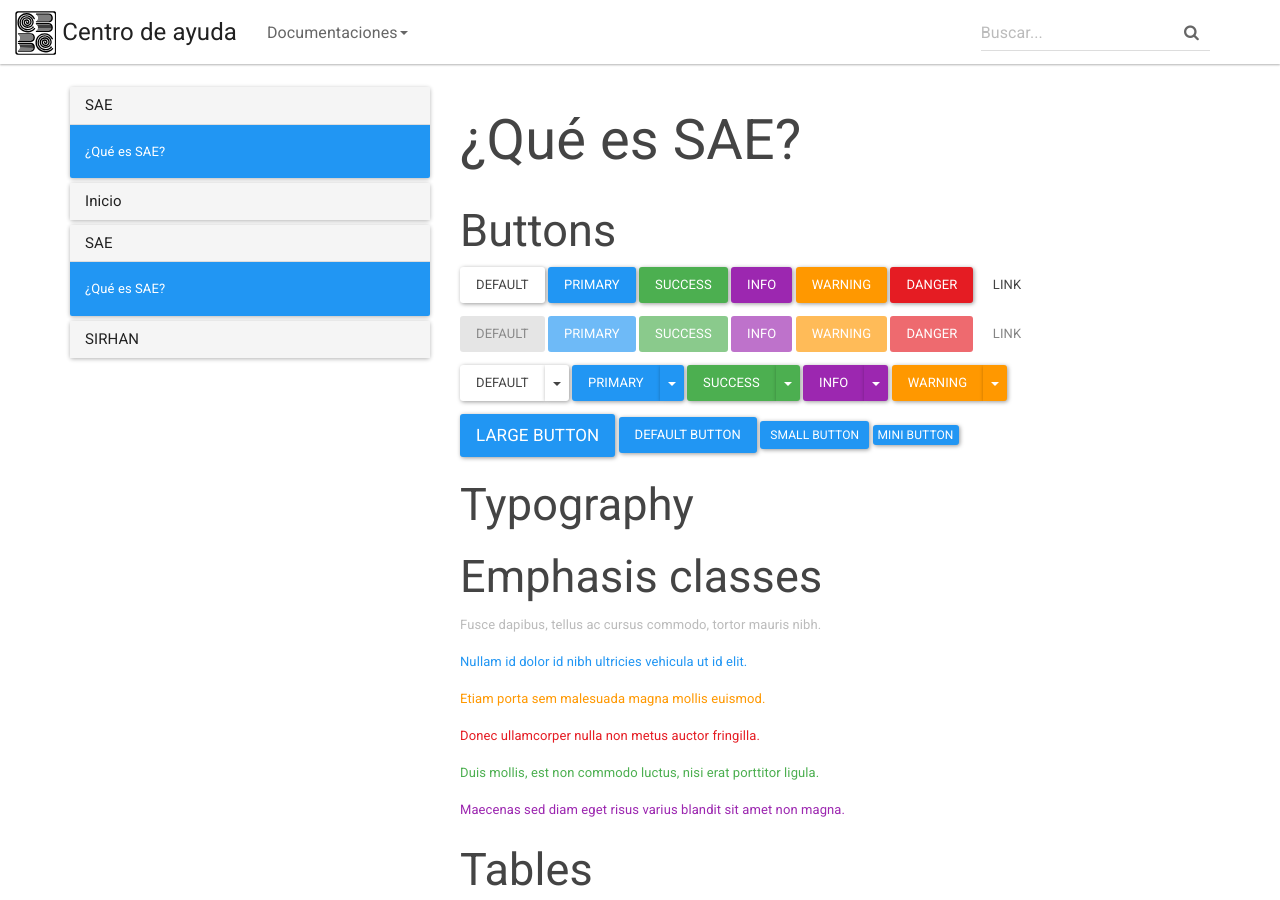
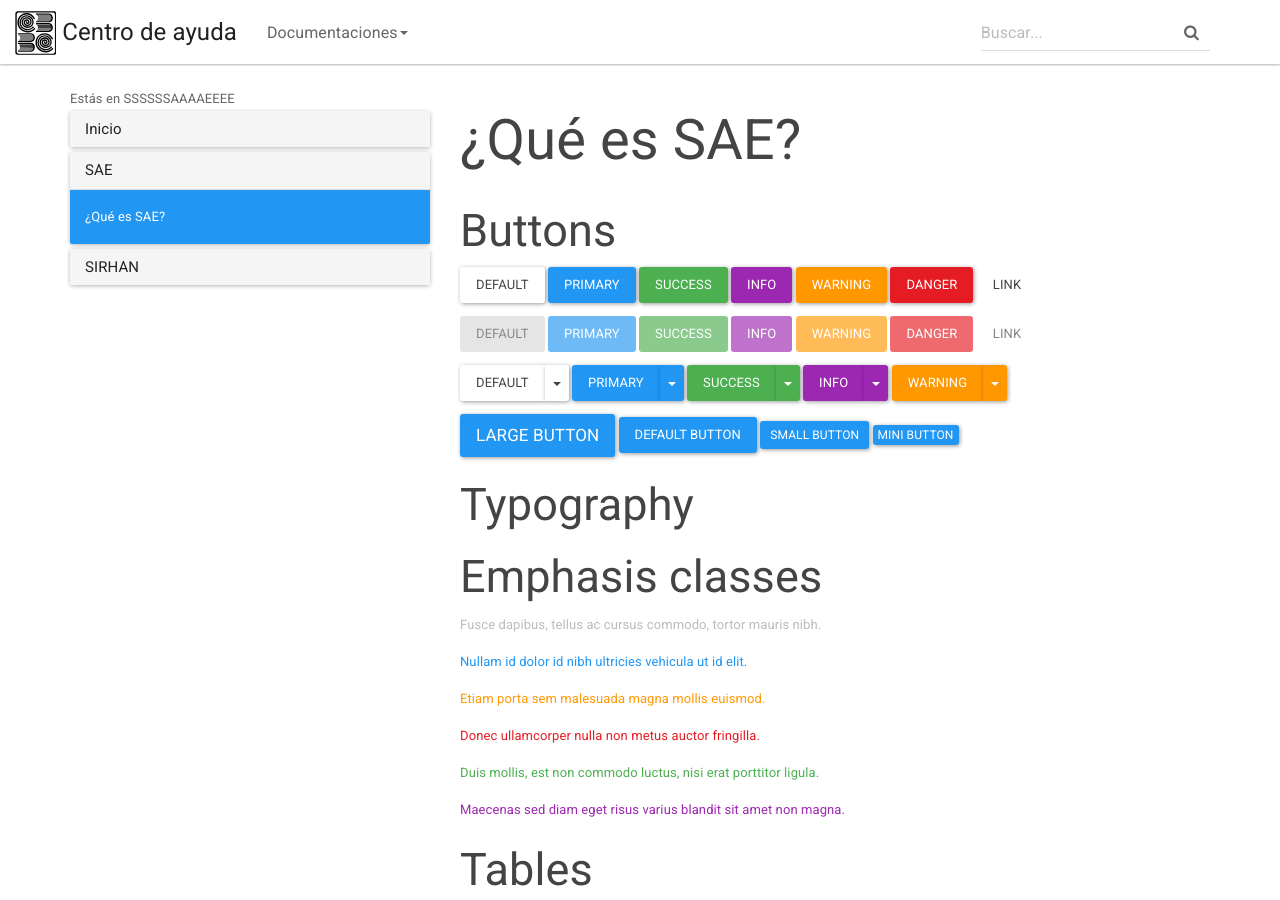
Before and after one commit to CoBachBC/centrodeayuda, a Jekyll site: the page built from docs/_docs/SAE/sae.md, in a window 1280 px wide and 900 px high. Built offline with Jekyll 4.4.1, drawn with Linux system fonts in a browser that asks for light colours.

Commit message:
Update docs_nav.html

```diff
--- a/docs/_includes/docs_nav.html
+++ b/docs/_includes/docs_nav.html
@@ -1,33 +1,7 @@
 <div class="panel-group" id="accordion" role="tablist" aria-multiselectable="true">
 
   {% if page.docu == "sae" %}
-  {% for section in site.data.sae %}
-    <div class="panel panel-default">
-      <div class="panel-heading">
-        <h4 class="panel-title">
-          <a role="button" data-toggle="collapse" data-parent="#accordion" href="#collapse-{{forloop.index}}" aria-expanded="false" aria-controls="collapse-{{forloop.index}}">
-            {{ section.title }}
-          </a>
-        </h4>
-      </div>
-      {% assign collapsed = true %}
-      {% for item in section.docs %}
-        {% assign item_url = item | prepend:"/docs/" | append:"/" %}
-        {% if item_url == page.url %}
-          {% assign collapsed = false %}
-        {% endif %}
-      {% endfor %}
-      <div class="panel-collapse{% if collapsed %} collapse{% endif %}" id="collapse-{{forloop.index}}" role="tabpanel" aria-label="Side Navigation">
-        <div class="list-group">
-          {% for item in section.docs %}
-            {% assign item_url = item | prepend:"/docs/" | append:"/" %}
-            {% assign p = site.docs | where:"url", item_url | first %}
-            <a class="list-group-item {% if item_url == page.url %}active{% endif %}" href="{{ p.url  | relative_url }}">{{ p.title }}</a>
-          {% endfor %}
-        </div>
-      </div>
-    </div>
-  {% endfor %}
+    Estás en SSSSSSAAAAEEEE
   {% endif %}
 
   {% for section in site.data.docs %}
```
